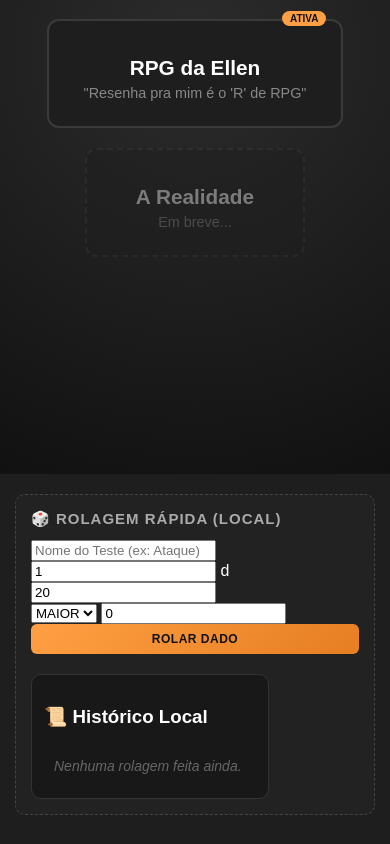
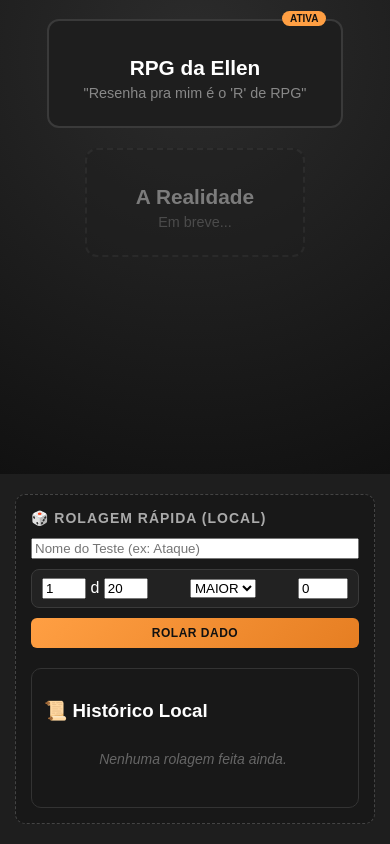
Before and after one commit to Renner142/dadosRPG, a plain HTML site: page index.html in a window 390 px wide. Shown: the part 370-1214 px from the top of the page. Drawn offline with nearby package versions, Linux system fonts and the light colour scheme; no server answers.

Commit message:
Add styles for test zone layout and responsiveness
Added styles for test zone container and controls.

```diff
--- a/styleRPG.css
+++ b/styleRPG.css
@@ -751,6 +751,72 @@ body {
 }
 
 /* =======================================================
+   ÁREA DE TESTES LOCAL (CORRIGIDO E ALINHADO)
+   ======================================================= */
+.test-zone-container {
+  background: #181818;
+  margin: 20px 15px;
+  padding: 15px;
+  border-radius: 10px;
+  border: 1px dashed #444;
+  box-sizing: border-box;
+}
+
+.test-zone-container h2 {
+  margin-top: 0;
+  margin-bottom: 12px;
+  color: #aaa;
+  font-size: 14px;
+  text-transform: uppercase;
+  letter-spacing: 1px;
+}
+
+.test-zone-content {
+  display: flex;
+  gap: 20px;
+  align-items: stretch;
+}
+
+/* Coluna da Esquerda (Controles) com largura ideal para não espremer */
+.test-zone-content .local-roll {
+  flex-shrink: 0;
+  width: 240px; /* Aumentado para caber o modificador confortavelmente */
+  display: flex;
+  flex-direction: column;
+  gap: 10px;
+}
+
+/* Ajuste fino dos controles locais */
+.local-controls {
+  display: flex;
+  align-items: center;
+  justify-content: space-between;
+  gap: 6px !important;
+  background: #222;
+  padding: 8px 10px;
+  border: 1px solid #3a3a3a;
+  border-radius: 8px;
+  box-sizing: border-box;
+}
+
+/* Ajuste dos tamanhos dos campos na área local */
+.local-controls input.qtd-dados,
+.local-controls input.faces-dado {
+  width: 36px !important;
+}
+
+.local-controls input.modificador {
+  width: 42px !important; /* Espaço suficiente para números como +15 ou -5 */
+}
+
+/* Coluna da Direita (Histórico Local) */
+.test-zone-content .local-historico {
+  flex: 1;
+  min-height: 140px;
+  max-height: 200px;
+}
+
+/* =======================================================
    RESPONSIVIDADE (CELULARES E TABLETS)
    ======================================================= */
 @media (max-width: 900px) {
```
